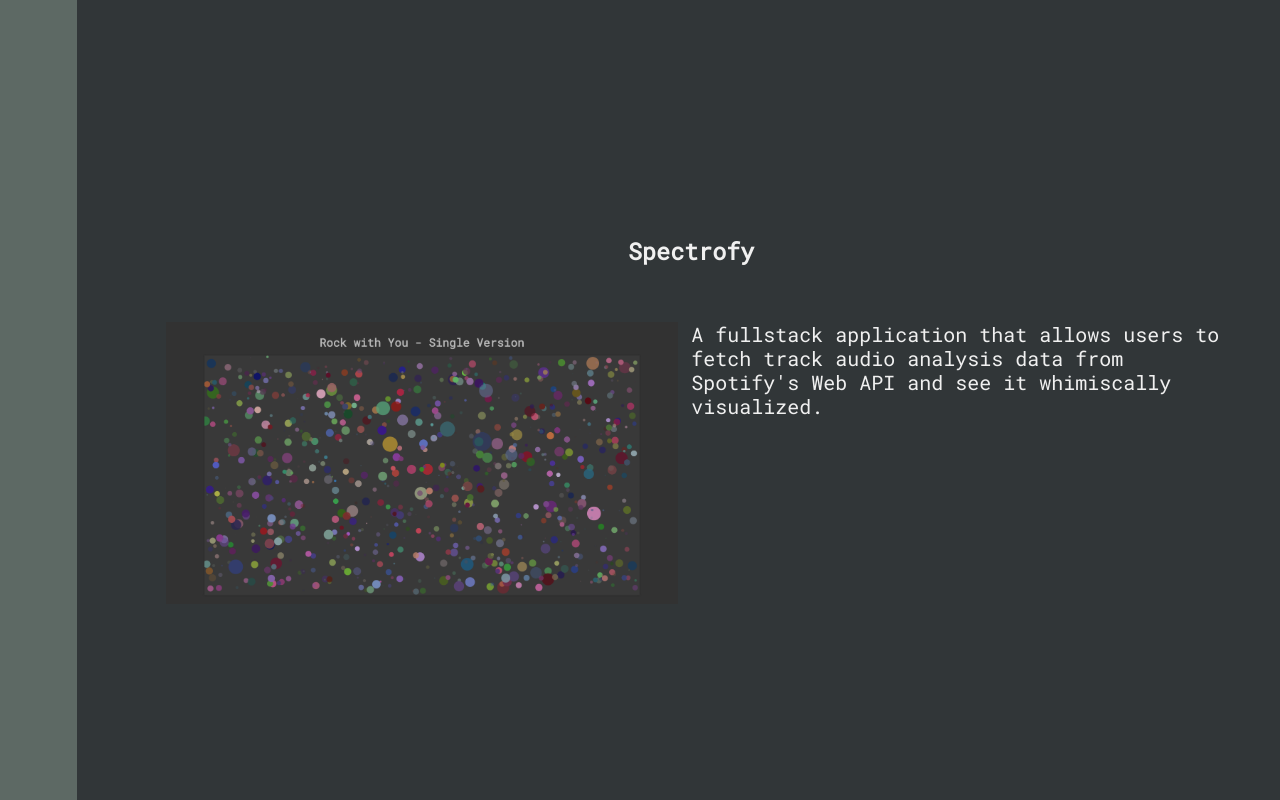
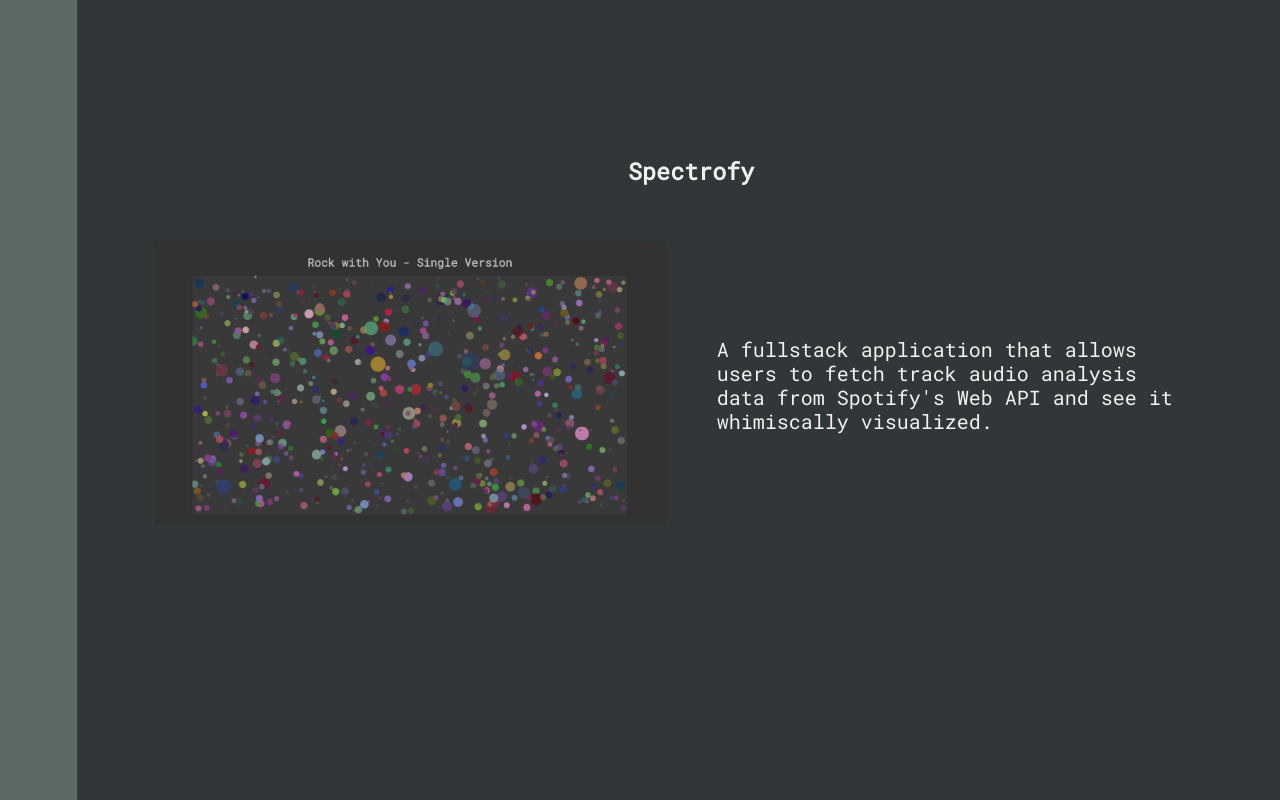
Before and after one commit to tr-stan/react-portfolio, a React (Vite) app: page /projects in a window 1280 px wide. Shown: the part 700-1500 px from the top of the page. Built offline with nearby package versions, Linux system fonts and the light colour scheme.

Commit message:
added parcel bundler .cache to .gitignore file, updated css for sticky position with ios

```diff
--- a/package.json
+++ b/package.json
@@ -7,8 +7,8 @@
     "history": "^4.7.2",
     "live-server": "^1.2.1",
     "parcel-bundler": "^1.12.3",
-    "react": "^16.8.6",
-    "react-dom": "^16.6.3",
+    "react": ">=0.14",
+    "react-dom": ">=0.14",
     "react-router-dom": "^4.3.1",
     "react-tooltip": "^3.10.0"
   },
--- a/src/Components/Header.js
+++ b/src/Components/Header.js
@@ -37,10 +37,9 @@ export default class Header extends Component {
                         <Link className="link" to='/projects'>
                         <img data-tip="Projects" className='nav-img' src={CodeWindow} alt='projects'/>
                         </Link>
-                        <ModeButton name="mode" mode={altText} action={this.toggleMode} modeImage={modeImage}>
-                        </ModeButton>
+                        <ModeButton name="mode" mode={altText} action={this.toggleMode} modeImage={modeImage} />
                         <SocialProfiles mode={this.state.darkMode}/>
-                        <ReactTooltip place="right" type="dark" delayShow={500} effect="solid"/>
+                        <ReactTooltip place="right" delayShow={500} effect="solid"/>
                     </nav>
                 </section>
                 {this.props.children}
--- a/src/Components/Skills.js
+++ b/src/Components/Skills.js
@@ -12,13 +12,13 @@ const Skills = () => {
 				<h2>Skills</h2>
 			</div>
 			<div id="skills">
-					<ul className="skillset">
+					<ul>
 					{frontend}
 					</ul>
-					<ul className="skillset">
+					<ul>
 					{ backend }
 					</ul>
-					<ul className="skillset">
+					<ul>
 					{ misc }
 					</ul>
 			</div>
--- a/src/Components/Zen.js
+++ b/src/Components/Zen.js
@@ -18,17 +18,8 @@ export default class Zen extends Component {
 	}
 
 	render() {
-		let notes = "This quote was converted from a readable stream from Github's 'Zen' API, which can be found at api.github.com/zen :)"
-		let styles = {
-			verticalAlign: 'super',
-			fontSize: '8px',
-			margin: '0 2px',
-			padding: '1px 3px',
-			borderRadius: '50%',
-			border: '1px solid rgb(240, 240, 240)'
-		}
 		return (
-			<div id="zen"><p>"{this.state.zenSaying || "Design for failure."}" <span data-tip={notes} style={styles}>!</span></p><p>- GitHub</p></div>
+			<div id="zen"><p>"{this.state.zenSaying || "Design for failure."}"</p><p><a href="https://api.github.com/zen">-GitHub</a></p></div>
 		)
 	}
 }
--- a/src/index.css
+++ b/src/index.css
@@ -3,6 +3,7 @@
 
 
 body {
+    box-sizing: border-box;
     margin: 0 auto;
     width: 100vw;
     text-align: center;
@@ -19,6 +20,7 @@ img {
 
 nav {
     position: sticky;
+    position: -webkit-sticky;
     display: flex;
     flex-direction: column;
     align-items: center;
@@ -33,11 +35,15 @@ p {
 }
 
 h2 {
-    padding: 10vh 2vw;
+    font-size: 2rem;
 }
 
-span:hover {
-    cursor: pointer;
+ul {
+    display: inline-block;
+    width: 200px;
+    list-style-type: none;
+    margin: 0 auto;
+    padding: 20px;
 }
 
 .nav-img {
@@ -49,16 +55,16 @@ span:hover {
     display: inline-block;
 }
 
-.link {
+.link, a {
     text-decoration: none;
     color: rgb(126, 168, 190);
 }
 
-.link:visited {
+.link:visited, a:visited {
     color: rgb(120, 113, 170);
 }
 
-.link:active {
+.link:active, a:active {
     color: rgb(203, 133, 137);
 }
 
@@ -67,8 +73,8 @@ span:hover {
     color: rgb(240, 240, 240);
 }
 
-.dark .link {
-    color: rgb(153, 178, 221);
+.dark .link, .dark a {
+    color: rgb(118, 148, 167);
 }
 
 .mode {
@@ -107,14 +113,8 @@ span:hover {
     scroll-snap-align: start;
 }
 
-.section-heading h2 {
-    font-size: 1.8rem;
-}
-
 .project {
     min-height: 100vh;
-    padding-top: 10vh;
-    padding-bottom: 10vh;
     scroll-snap-align: start;
 }
 
@@ -141,22 +141,14 @@ span:hover {
     display: flex;
     vertical-align: center;
     justify-content: center;
-    align-content: center;
     align-items:  center;
-}
-
-.skillset {
-    display: inline-block;
-    width: 200px;
-    list-style-type: none;
-    margin: 0 auto;
-    padding: 20px;
 }
 
 #skills {
     display: flex;
     flex-wrap: wrap;
     justify-content: space-around;
+    align-content: center;
     min-height: 100vh;
 }
 
@@ -205,8 +197,7 @@ span:hover {
     align-items: center;
 }
 #zen p {
-    font-size: 6vmin;
-    padding: 10px;
+    font-size: 2rem;
 }
 
 #skills-section {
@@ -223,23 +214,20 @@ span:hover {
     }
 
     .project div {
-        display: grid;
-        grid-template-columns: 50% 50%;
+        display: flex;
     }
 
     .project div img {
         padding-top: 4vh;
         padding-bottom: 4vh;
         max-width: 40vw;
-        grid-column-start: 1;
     }
 
     .project div p {
-        padding-top: 4vh;
-        padding-bottom: 4vh;
+        padding: 4vh 4vw;
         grid-column-start: 2;
-        display: flex;
         justify-content: center;
+        align-self: center;
     }
 
     .section-heading h2 {
--- a/src/index.js
+++ b/src/index.js
@@ -1,7 +1,7 @@
 import React from 'react';
 import ReactDOM from 'react-dom';
 import { Router, Switch, Route } from 'react-router-dom';
-import createBrowserHistory from 'history/createBrowserHistory';
+import { createBrowserHistory } from 'history';
 import App from './Components/App';
 import Projects from './Components/Projects';
 import Header from './Components/Header';
```
Also changed, not shown: 6 other files (tests, documents, lock files or other folders).
